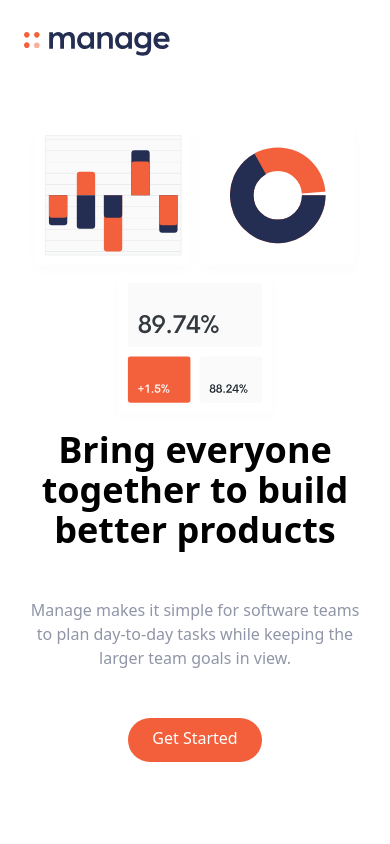
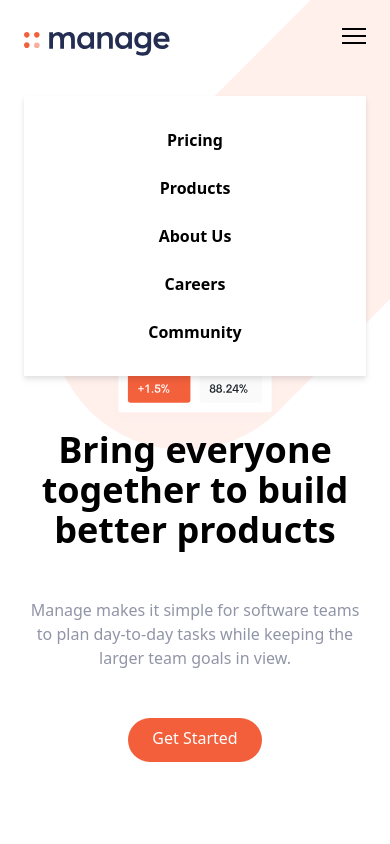
Before and after one commit to ValeriaKey/TailWindPractice, a website: page index.html in a window 390 px wide. Shown: the top 844 px of the page. Drawn offline with Linux system fonts and the light colour scheme.

Commit message:
Add mobile Menu

```diff
--- a/index.html
+++ b/index.html
@@ -28,6 +28,23 @@
             </div>
             <!-- Button  -->
             <a href="" class="hidden p-3 px-6 pt-2 text-white bg-brightRed rounded-full baseline hover:bg-brightRedLight md:block">Get Started</a>
+            <!-- Hamburger Icon -->
+            <button id="menu-btn" class="block hamburger md:hidden focus:outline-none">
+          <span class="hamburger-top"></span>
+          <span class="hamburger-middle"></span>
+          <span class="hamburger-bottom"></span>
+        </button>
+        </div>
+        <!-- Mobile Menu  -->
+
+        <div class="md:hidden">
+            <div id="menu" class="absolute flex flex-col items-center self-end  py-8 mt-10 space-y-6 font-bold bg-white sm:w-auto sm:self-center left-6 right-6 drop-shadow-md">
+                <a href="">Pricing</a>
+                <a href="">Products</a>
+                <a href="">About Us</a>
+                <a href="">Careers</a>
+                <a href="">Community</a>
+            </div>
         </div>
     </nav>
     <!-- Hero Section  -->
--- a/input.css
+++ b/input.css
@@ -1,3 +1,56 @@
 @tailwind base;
 @tailwind components;
 @tailwind utilities;
+body {
+    background-image: url('../img/bg-tablet-pattern.svg');
+    background-repeat: no-repeat;
+    background-size: 800px;
+    background-position: 90% -25%;
+}
+
+#cta {
+    background-image: url('../img/bg-simplify-section-desktop.svg');
+    background-repeat: no-repeat;
+}
+
+@media (max-width: 576px) {
+    body {
+        background-position: 50px -50px;
+        background-size: 500px;
+    }
+    #cta {
+        background-image: url('../img/bg-simplify-section-mobile.svg');
+    }
+}
+
+
+/* Hamburger Menu */
+
+.hamburger {
+    cursor: pointer;
+    width: 24px;
+    height: 24px;
+    transition: all 0.25s;
+    position: relative;
+}
+
+.hamburger-top,
+.hamburger-middle,
+.hamburger-bottom {
+    position: absolute;
+    top: 0;
+    left: 0;
+    width: 24px;
+    height: 2px;
+    background: #000;
+    transform: rotate(0);
+    transition: all 0.5s;
+}
+
+.hamburger-middle {
+    transform: translateY(7px);
+}
+
+.hamburger-bottom {
+    transform: translateY(14px);
+}
```
Also changed, not shown: css/main.css.
